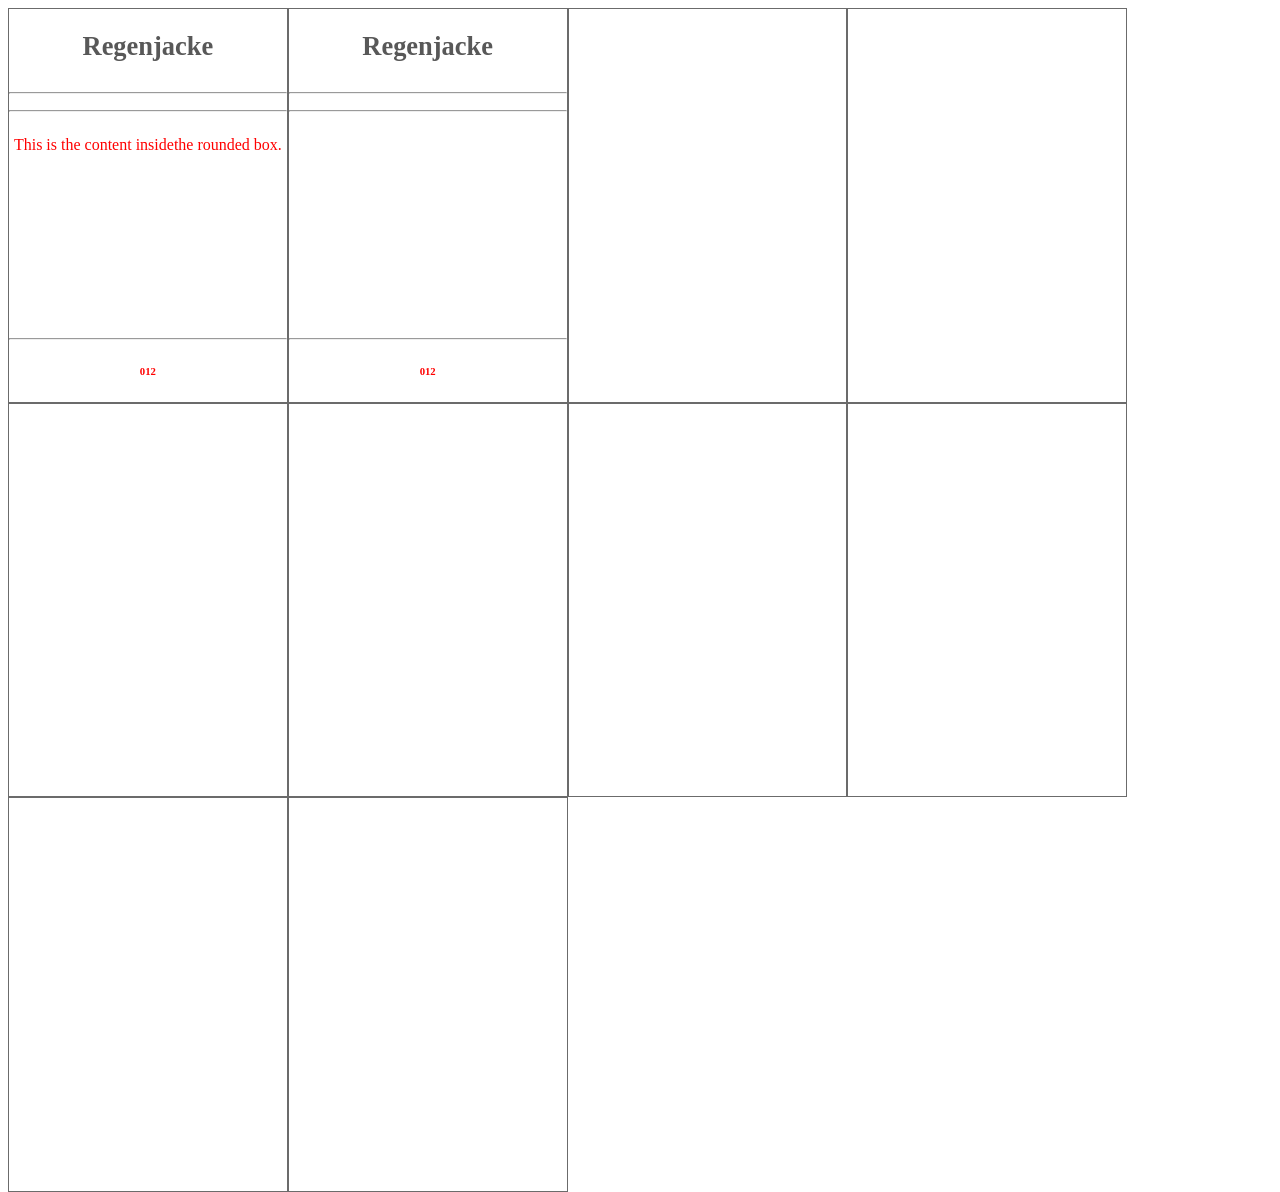
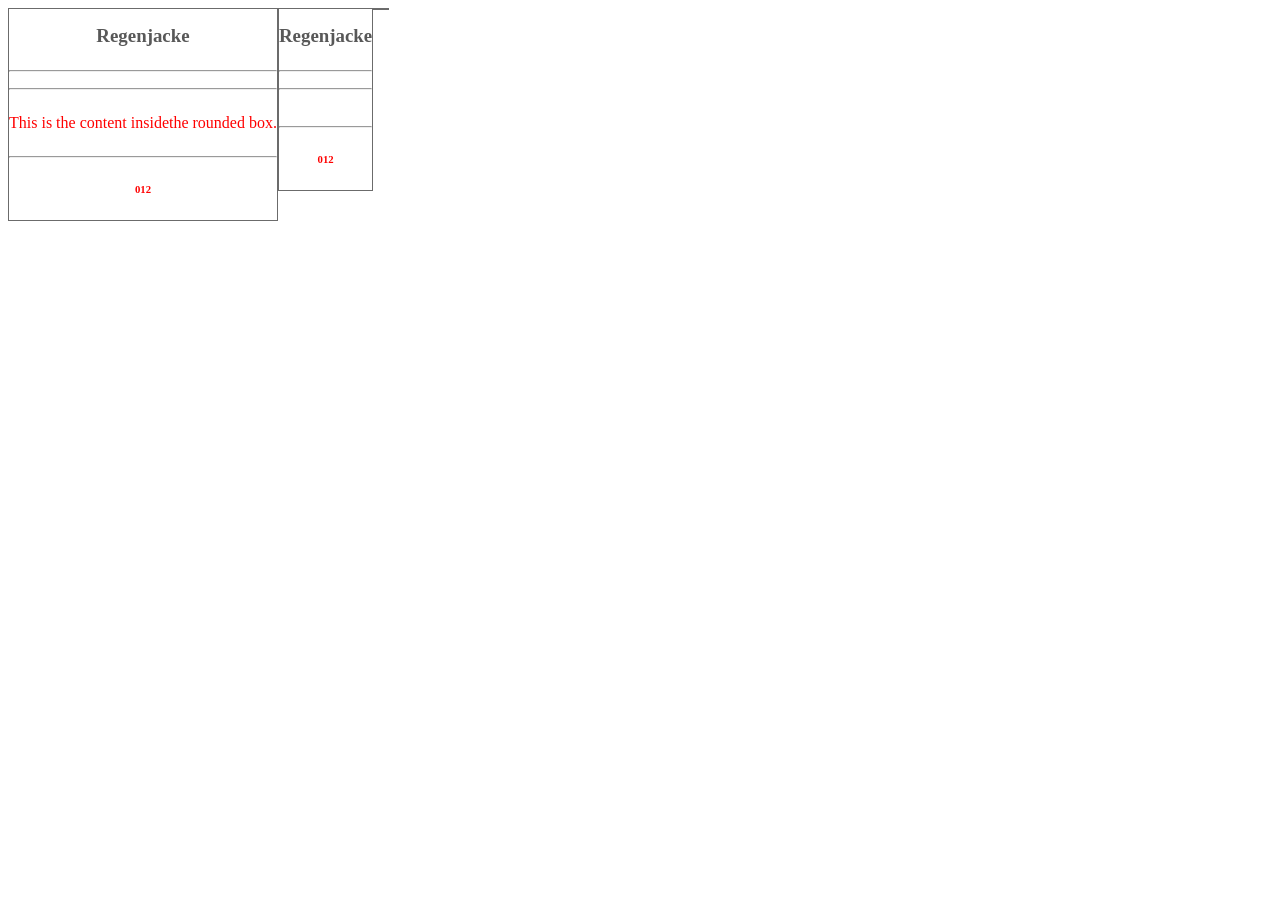

new card design for character

--- a/cards/cards.css
+++ b/cards/cards.css
@@ -17,14 +17,20 @@ body, h1, h2, h3, h4, h5, h6 {
 /***** S T R U C T *****/
 
 .card {
-    width : 73.5mm;
-    height: 103.9mm;
-
-    border:0.5mm solid #6b6b6b; /*border-radius: 5px;*/
-    
-    float: left;
+    border:0.2mm solid #6b6b6b; /*border-radius: 5px;*/
     display: flex;
-    flex-direction: column; }
+    flex-direction: column;
+    float: left; }
+.card.item { /*silver Docsmagic sleeves*/
+    width : 63.5mm;
+    height: 88.0mm; }
+.card.character { /*magenta Docsmagic sleeves*/
+    width : 80mm;
+    height: 120mm; }
+.card.modifier { /*HALF magenta Docsmagic sleeves*/
+    width : 80mm;
+    height: 60mm; }
+
 
 .card > .head { margin-top: 3mm; }
 
@@ -34,7 +40,7 @@ body, h1, h2, h3, h4, h5, h6 {
     text-align: center; }
 h1 {
     text-shadow: 0 0 0px var(--dark);
-    font-size: 7mm; }
+    font-size: 5mm; }
 
 .card > .body {
     /* This vert. centers the body content
@@ -44,7 +50,11 @@ h1 {
     justify-content: center;
     */
     /* This is only for when the body is not vert. centered */
+    width: 80%;
+    margin-left: 10%;
     margin-top: 0mm;
+    float: left;
+    position: relative;
 }
 
 
@@ -56,10 +66,11 @@ h1 {
 
 .effectbox {
     text-shadow: 0 0 0px var(--light);
-    margin: 5mm auto;
-    width: 80%;
+    margin: 0mm auto;
+    margin-top: 5mm;
+    width: calc(100% -4px);
     border: 2px solid var(--dark); border-radius: 10px; }
-h3               { text-shadow: 0 0 0px var(--light);font-size:     4mm; }
+h3               { text-shadow: 0 0 0px var(--light);font-size: 3.5mm; }
 h3:first-of-type { margin-top:    3mm; }
 h3:last-of-type  { margin-bottom: 2mm; }
 
@@ -67,16 +78,19 @@ h3:last-of-type  { margin-bottom: 2mm; }
 .attributebox {
     float: left;
     text-shadow: 0 0 0px var(--light);
-    margin-right: calc(7% + 2px); /* 2px also come from the right-border of effect box! So 80%+4px*/
-    width: calc(22% - 4px);
-    height: calc(15mm - 4px);
+    height: calc(12mm - 4px);
+    width: calc(30% - 4px);
+    margin-right: calc(5% + 2px); /* 2px also come from the right-border of effect box! So 80%+4px*/
     border: 2px solid var(--dark); border-radius: 10px; }
-.attributebox:first-of-type{ margin-left: calc(10% - 2px); } /* 2px also come from the right-border of effect box! So 80%+4px*/
 .attributebox:last-of-type{ margin-right: 0; }
 .passion > .icon {
     border: 2px solid var(--dark); 
     border-radius: 100px;
 }
+
+
+
+
 
 .card > .foot { margin-top: auto; }
 h5 { 
@@ -87,6 +101,7 @@ h5 {
 /***** I C O N S *****/
 
 .icon {
+    width: 5mm;
     vertical-align: middle;
     color: var(--light); }
 
@@ -113,15 +128,25 @@ h5 {
 }
 
 
-h3 > .icon { width: 5mm;}
+h3 > .icon { width: 4mm;}
 
 
 /*attribute*/
 h2 {
-    margin-top: 2.5mm;
+    font-size: 6mm;
+    margin-top: 3.5mm;
     color: var(--dark);
 }
 
 .hidden {
     border-color: transparent;
+}
+
+/*conditions*/
+h4 {
+    font-size: 5mm;
+    margin: 2.5mm 0mm;
+    color: var(--dark); }
+h4:first-of-type {
+    margin-top: 4mm;
 }
